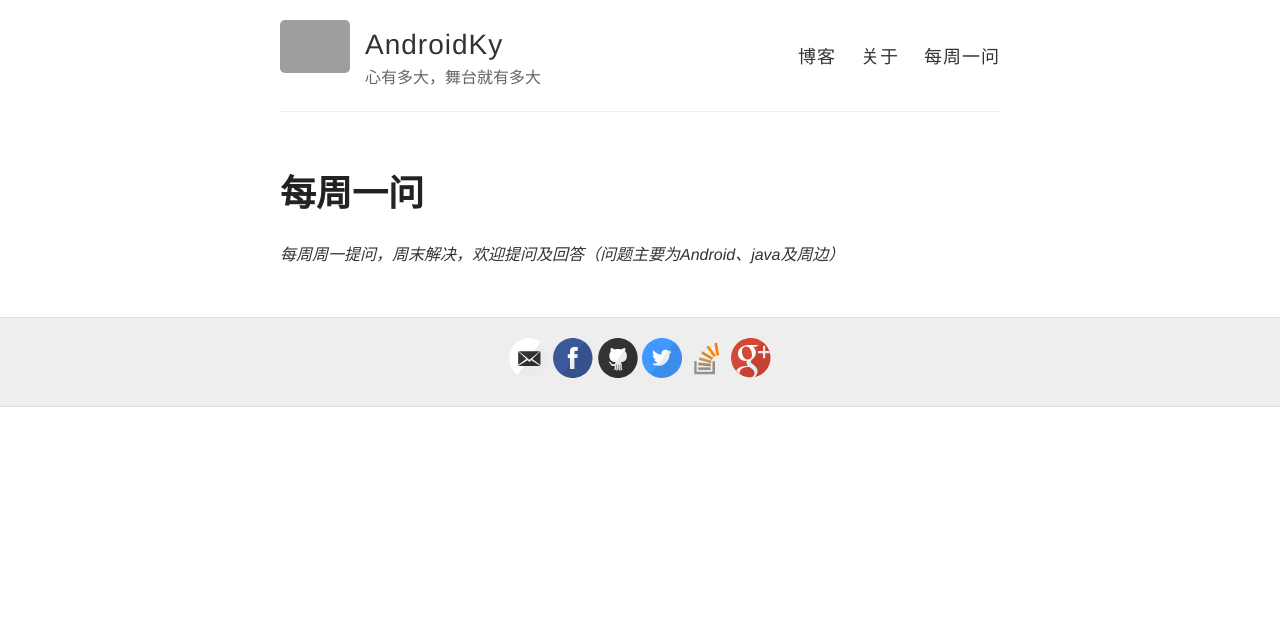
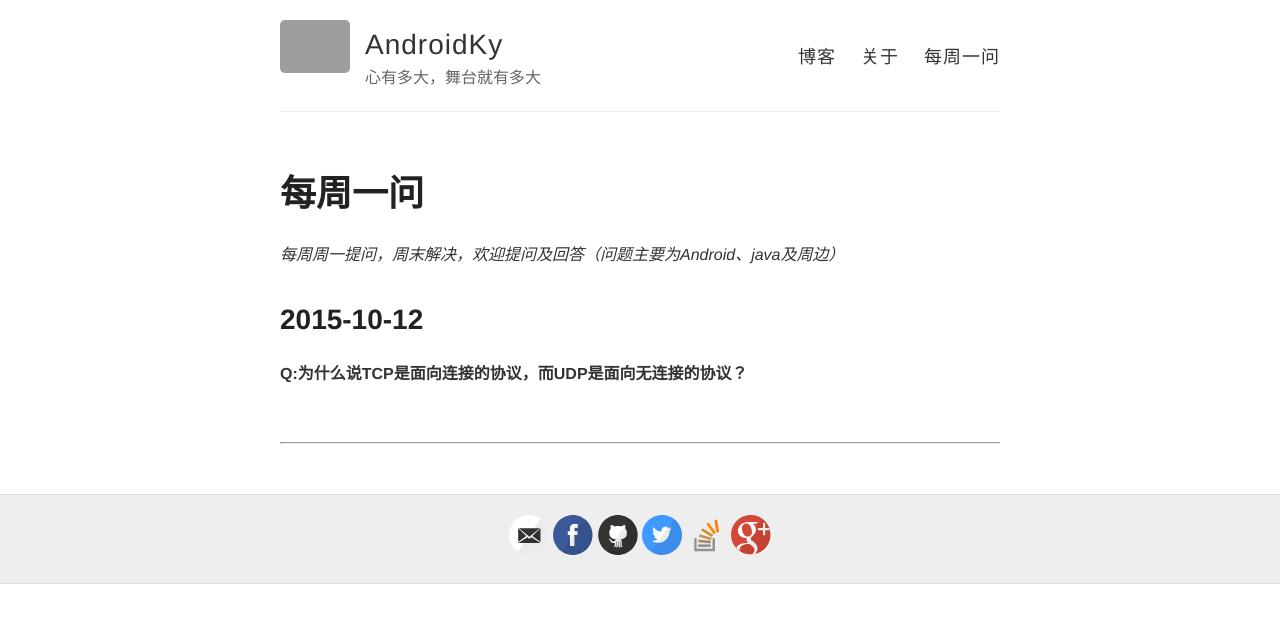
Before and after one commit to Kyson/Kyson_deprecated.github.io, a Jekyll site: the page built from weekly-question.md, in a window 1280 px wide. Shown: the top 623 px of the page. Built offline with Jekyll 4.4.1, drawn with Linux system fonts in a browser that asks for light colours; Markdown is read by kramdown in place of the engine named in the settings; comment, search, counter and statistics services are not loaded; grey boxes are pictures that could not be loaded.

Commit message:
diyige wenti

```diff
--- a/weekly-question.md
+++ b/weekly-question.md
@@ -6,5 +6,15 @@ permalink: /weekly-question/
 
 *每周周一提问，周末解决，欢迎提问及回答（问题主要为Android、java及周边）*
 
+## 2015-10-12
+
+**Q:为什么说TCP是面向连接的协议，而UDP是面向无连接的协议？**
+
+
+
+
+<br/>
+
+<hr/>
 
 {% include disqus.html %}
```
